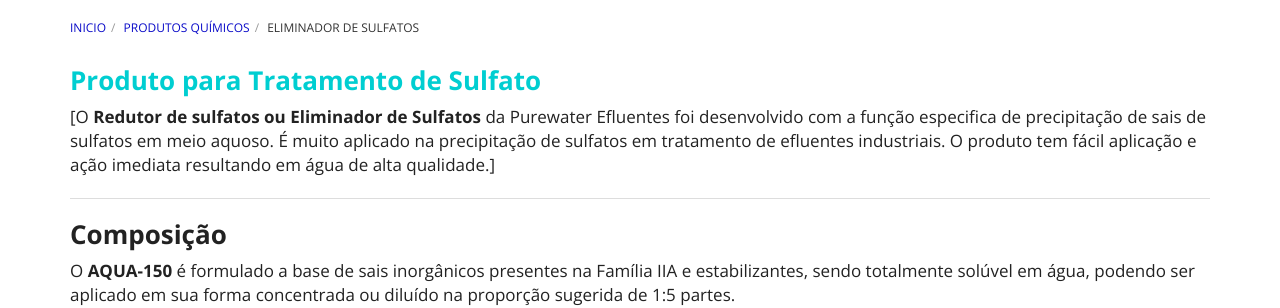
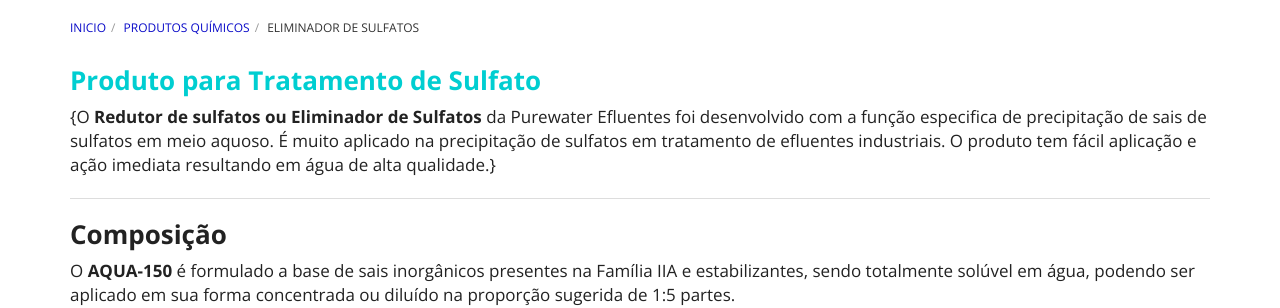
Before and after one commit to purewaterefluentes/purewaterefluentes.github.io, a Jekyll site: the page built from produtos/eliminador-de-sulfatos.md, in a window 1280 px wide and 900 px high. Shown: the part 312-620 px from the top of the window. Built offline with Jekyll 4.4.1, drawn with Linux system fonts in a browser that asks for light colours; nearby versions of some CDN libraries; library files that are not in the unit come from our copies.

```diff
--- a/produtos/eliminador-de-sulfatos.md
+++ b/produtos/eliminador-de-sulfatos.md
@@ -8,8 +8,8 @@ subtitle: AQUA-150
 ### **<font color="#00CED1">Produto para Tratamento de Sulfato</font>**
 
 
-[O **Redutor de sulfatos ou Eliminador de Sulfatos** da Purewater Efluentes foi desenvolvido com a função especifica de precipitação de sais de sulfatos em meio aquoso. É muito aplicado na precipitação de sulfatos em tratamento de efluentes industriais.
-O produto tem fácil aplicação e ação imediata resultando em água de alta qualidade.]
+{O **Redutor de sulfatos ou Eliminador de Sulfatos** da Purewater Efluentes foi desenvolvido com a função especifica de precipitação de sais de sulfatos em meio aquoso. É muito aplicado na precipitação de sulfatos em tratamento de efluentes industriais.
+O produto tem fácil aplicação e ação imediata resultando em água de alta qualidade.}
 
 ---
 
```
